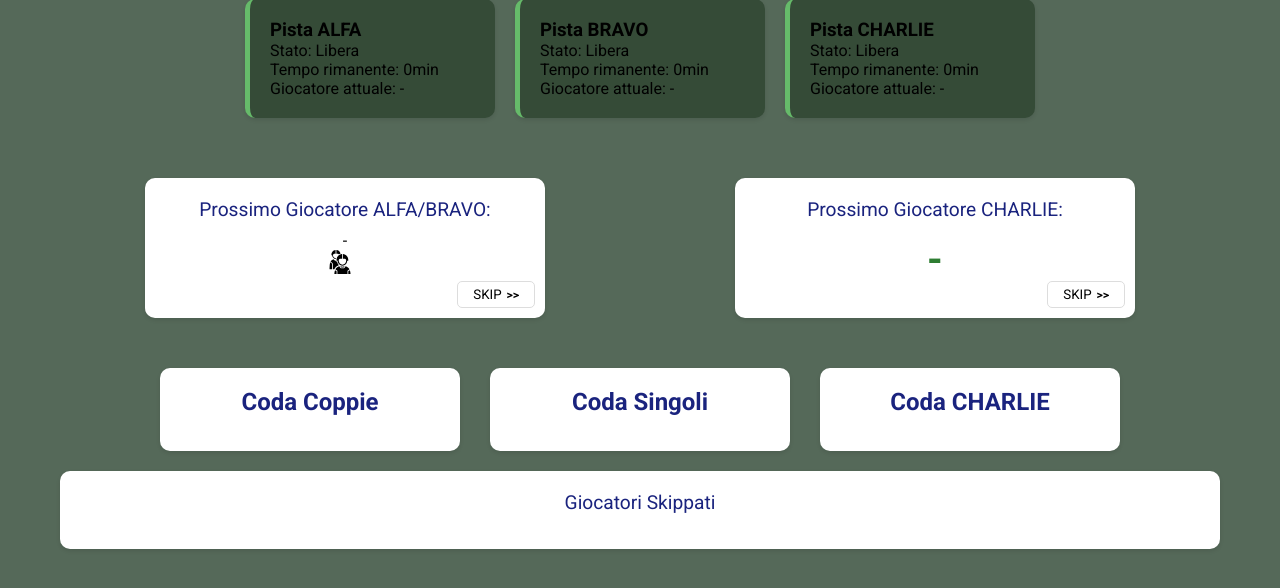
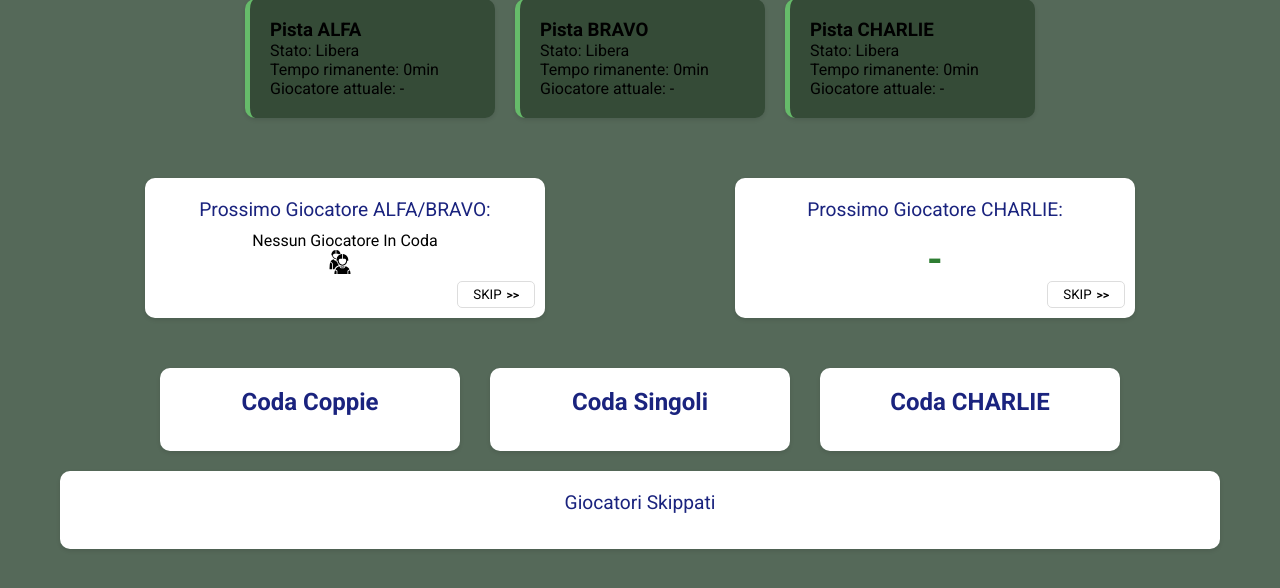
Before and after one commit to kekko-py/comicon-queue, a Flask app: page /dashboard in a window 1280 px wide. Shown: the part 197-785 px from the top of the page. Run offline with Flask 3, Linux system fonts and the light colour scheme; data that the repository does not hold is empty.

Commit message:
fix: currennt player

```diff
--- a/main.py
+++ b/main.py
@@ -19,6 +19,7 @@ class GameBackend:
         self.queue_singles: List[Queue] = []  # Es. [{'id': 'BLU-01', 'arrival': datetime}, ...]
         self.queue_charlie: List[Queue] = []  # Es. [{'id': 'VERDE-01', 'arrival': datetime}, ...]
 
+        self.couples= []
         # Storico dei tempi (in minuti) registrati per aggiornamento dinamico
         self.couple_history_mid: List[float] = []    # Tempo dal Pulsante 1 al Pulsante 3 (liberazione di ALFA)
         self.couple_history_total: List[float] = []  # Tempo totale per il game coppia (fino alla liberazione di BRAVO)
--- a/static/js/dashboard.js
+++ b/static/js/dashboard.js
@@ -87,10 +87,20 @@ function skipNextPlayer() {
       },
       body: JSON.stringify({ id: nextPlayer }),
     })
-      .then((response) => response.json())
+      .then((response) => {
+        if (!response.ok) {
+          throw new Error("Errore nella chiamata di skip");
+        }
+        return response.json();
+      })
       .then(() => {
         fetch("/simulate")
-          .then((response) => response.json())
+          .then((response) => {
+            if (!response.ok) {
+              throw new Error("Errore nella chiamata di simulate");
+            }
+            return response.json();
+          })
           .then((data) => {
             // Prima controlla se ci sono coppie
             if (data.couples && data.couples.length > 0) {
@@ -108,7 +118,13 @@ function skipNextPlayer() {
             }
             updateDashboard();
             updateSkipped();
+          })
+          .catch((error) => {
+            console.error("Errore durante la chiamata di simulate:", error);
           });
+      })
+      .catch((error) => {
+        console.error("Errore durante la chiamata di skip:", error);
       });
   }
 }
@@ -199,9 +215,11 @@ function updateDashboard() {
         charlieBoard.appendChild(li);
       });
 
-      // Aggiorna i prossimi giocatori
-      document.getElementById("next-player-text").textContent =
-        data.next_player || "-";
+      if (data.next_player_id && data.next_player_name) {
+        document.getElementById("next-player-text").textContent =
+          `${data.next_player_id}` || "nessun giocatore in coda";
+      }
+
       document.getElementById("next-charlie-player").textContent =
         data.next_charlie_player || "-";
     });
--- a/templates/dashboard.html
+++ b/templates/dashboard.html
@@ -1,10 +1,9 @@
-{% extends "layout.html" %}
-
-{% block extra_css %}
-<link rel="stylesheet" href="{{ url_for('static', filename='css/dashboard.css') }}">
-{% endblock %}
-
-{% block content %}
+{% extends "layout.html" %} {% block extra_css %}
+<link
+  rel="stylesheet"
+  href="{{ url_for('static', filename='css/dashboard.css') }}"
+/>
+{% endblock %} {% block content %}
 <h1>Tabellone</h1>
 
 <div class="status-container">
@@ -35,9 +34,9 @@
   <div class="next-player-card">
     <div class="next-player-title">Prossimo Giocatore ALFA/BRAVO:</div>
     <div class="next-player" id="next-player">
-      <span id="next-player-text">-</span>
+      <span id="next-player-text">Nessun Giocatore In Coda</span>
     </div>
-    <img src="/static/icons/Vector.svg" class="player-icon" alt="Player Icon">
+    <img src="/static/icons/Vector.svg" class="player-icon" alt="Player Icon" />
     <button class="skip-button" onclick="skipNextPlayer()">
       SKIP <span class="skip-icon">>></span>
     </button>
@@ -46,7 +45,9 @@
   <!-- Card per Charlie -->
   <div class="next-player-card">
     <div class="next-player-title">Prossimo Giocatore CHARLIE:</div>
-    <div class="next-player-id" id="next-charlie-player">-</div>
+    <div class="next-player-id" id="next-charlie-player">
+      Nessun Giocatore In Coda
+    </div>
     <button class="skip-button" onclick="skipCharliePlayer()">
       SKIP <span class="skip-icon">>></span>
     </button>
@@ -79,8 +80,6 @@
     <div id="skipped-charlie-buttons"></div>
   </div>
 </div>
-{% endblock %}
-
-{% block scripts %}
+{% endblock %} {% block scripts %}
 <script src="{{ url_for('static', filename='js/dashboard.js') }}"></script>
 {% endblock %}
```
